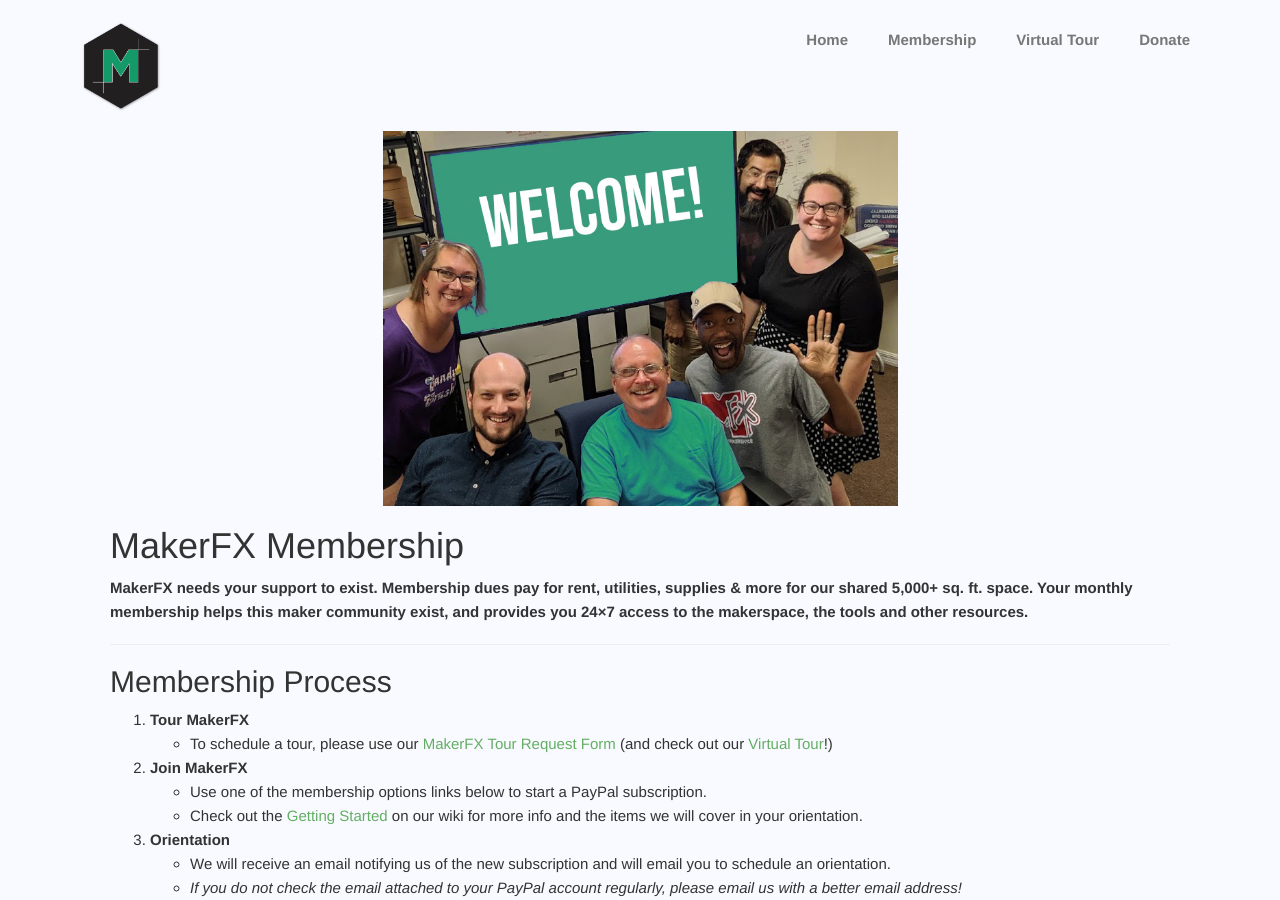
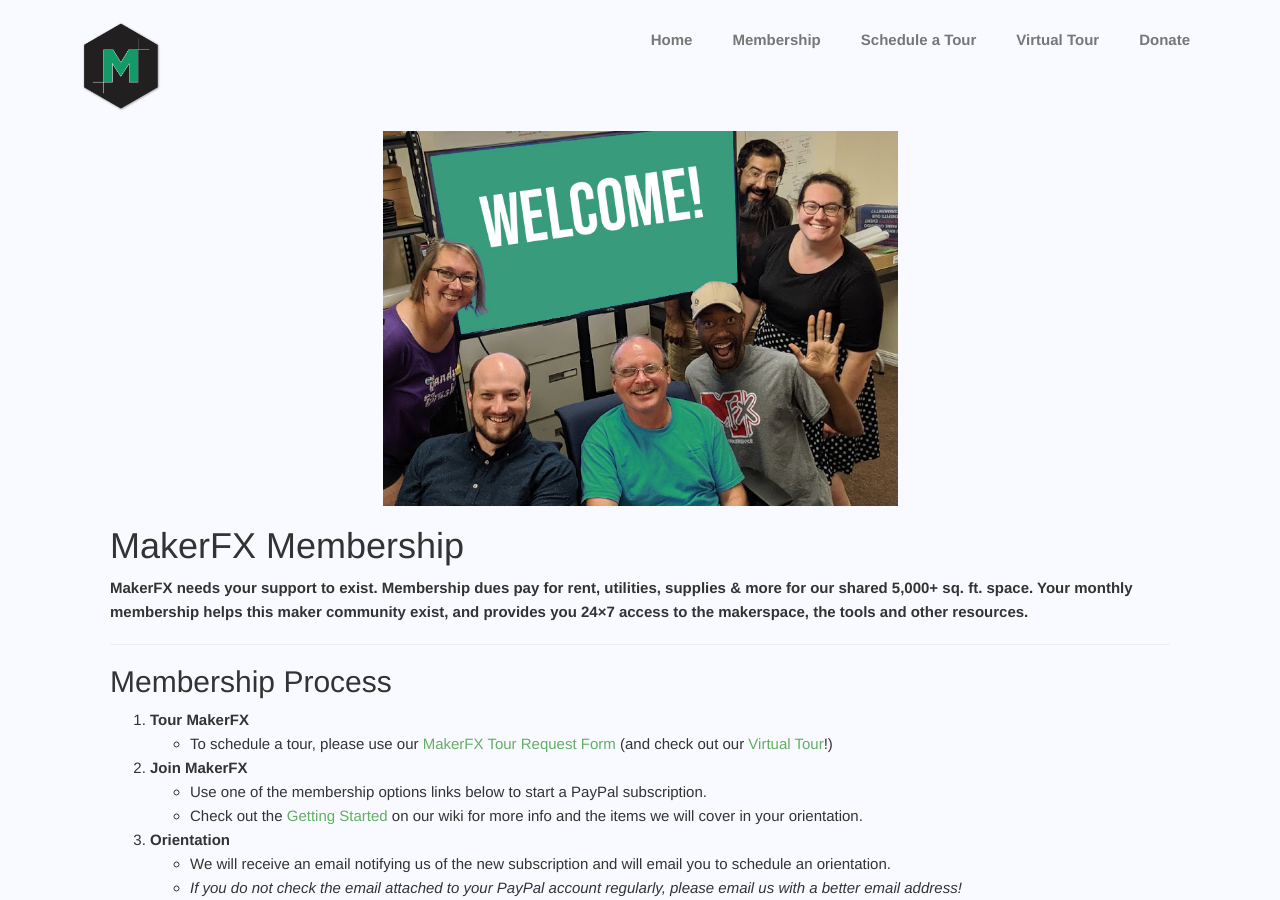
Before and after one commit to makerfx/makerfx.org, a Jekyll site: the page built from membership.md, in a window 1280 px wide and 900 px high. Built offline with Jekyll 4.4.1, drawn with Linux system fonts in a browser that asks for light colours.

Commit message:
add jotform tour request link to website

```diff
--- a/_includes/header.html
+++ b/_includes/header.html
@@ -22,6 +22,9 @@
         <a href="/membership/">Membership</a>
       </li>
       <li>
+        <a href="https://form.jotform.com/makereffect/tour"><span>Schedule a Tour</span></a>
+      </li>
+      <li>
         <a href="/virtual-tour/"><span>Virtual Tour</span></a>
       </li>
       <li>
--- a/membership.md
+++ b/membership.md
@@ -27,7 +27,7 @@ scrolltop: true
 
 ## Membership Process
 1. **Tour MakerFX**
-  * To schedule a tour, please use our [MakerFX Tour Request Form](https://docs.google.com/forms/d/1U8uiXRiRIgfvGdbWRuPGpC7fesKbk-E2r4KQKmv59UQ/edit) (and check out our [Virtual Tour](/virtual-tour)!)
+  * To schedule a tour, please use our [MakerFX Tour Request Form](https://form.jotform.com/makereffect/tour) (and check out our [Virtual Tour](/virtual-tour)!)
 2. **Join MakerFX**
   * Use one of the membership options links below to start a PayPal subscription.
   * Check out the [Getting Started](http://wiki.makerfx.org/New-Members-Start-Here) on our wiki for more info and the items we will cover in your orientation.
```
